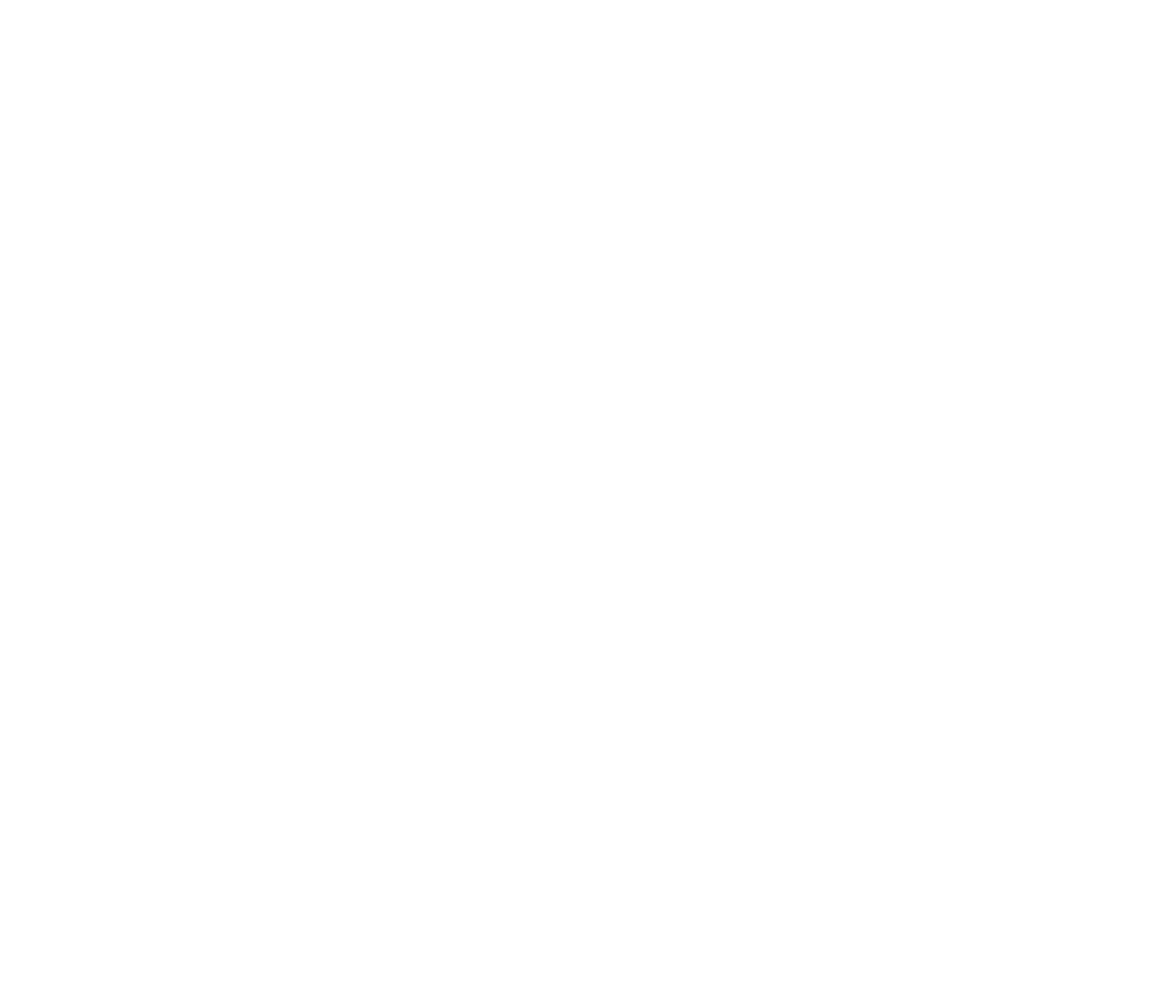
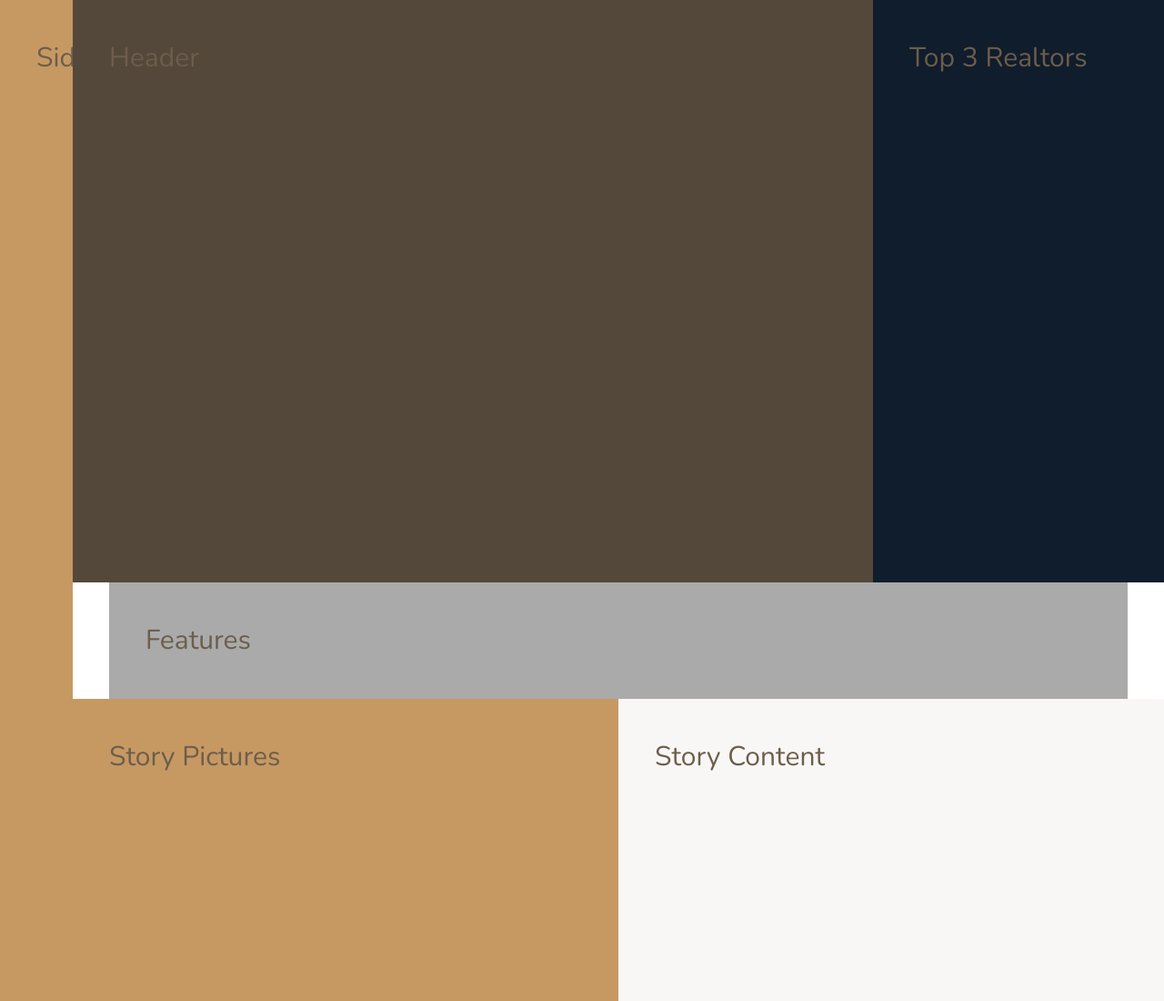
Before and after one commit to dsaseymour/css_practice, a website: page nexter_tutorial/index.html in a window 1280 px wide. Shown: the top 1100 px of the page at 91% size. Before the commit the page ends 800 px from the top, so only its background shows below. Drawn offline with nearby package versions, Linux system fonts and the light colour scheme; files that its build step writes are made by us from their sources.

Commit message:
overall layout grid columns and rows

```diff
--- a/nexter_tutorial/index.html
+++ b/nexter_tutorial/index.html
@@ -1,17 +1,46 @@
 <!DOCTYPE html>
 <html lang="en">
-    <head>
-        <meta charset="UTF-8">
-        <meta name="viewport" content="width=device-width, initial-scale=1.0">
-        <meta http-equiv="X-UA-Compatible" content="ie=edge">
 
-        <link href="https://fonts.googleapis.com/css?family=Josefin+Sans:300,400,400i|Nunito:300,300i" rel="stylesheet">
-        <link rel="stylesheet" href="css/style.css">
-        <link rel="shortcut icon" type="image/png" href="img/favicon.png">
+<head>
+  <meta charset="UTF-8" />
+  <meta name="viewport" content="width=device-width, initial-scale=1.0" />
+  <meta http-equiv="X-UA-Compatible" content="ie=edge" />
 
-        <title>nexter &mdash; your home, your freedom</title>
-    </head>
-    <body class="container">
+  <link href="https://fonts.googleapis.com/css?family=Josefin+Sans:300,400,400i|Nunito:300,300i" rel="stylesheet" />
+  <link rel="stylesheet" href="css/style.css" />
+  <link rel="shortcut icon" type="image/png" href="img/favicon.png" />
 
-    </body>
+  <title>nexter &mdash; your home, your freedom</title>
+</head>
+
+<body class="container">
+  <div class="sidebar">
+    Sidebar
+  </div>
+  <header class="header">
+    Header
+  </header>
+  <div class="realtors">
+    Top 3 Realtors
+  </div>
+  <section class="features">
+    Features
+  </section>
+  <div class="story__pictures">
+    Story Pictures
+  </div>
+  <div class="story__content">
+    Story Content
+  </div>
+  <section class="homes">
+    Homes
+  </section>
+  <section class="gallery">
+    Gallery
+  </section>
+  <footer class="footer">
+    Footer
+  </footer>
+</body>
+
 </html>
--- a/nexter_tutorial/package.json
+++ b/nexter_tutorial/package.json
@@ -5,9 +5,8 @@
   "main": "index.js",
   "scripts": {
     "watch:sass": "node-sass sass/main.scss css/style.css -w",
-    "devserver": "live-server",
+    "devserver": "live-server --browser=firefox",
     "start": "npm-run-all --parallel devserver watch:sass",
-
     "compile:sass": "node-sass sass/main.scss css/style.comp.css",
     "prefix:css": "postcss --use autoprefixer -b 'last 10 versions' css/style.comp.css -o css/style.prefix.css",
     "compress:css": "node-sass css/style.prefix.css css/style.css --output-style compressed",
@@ -18,6 +17,7 @@
   "devDependencies": {
     "autoprefixer": "^7.1.4",
     "concat": "^1.0.3",
+    "live-server": "^1.2.0",
     "node-sass": "^4.5.3",
     "npm-run-all": "^4.1.1",
     "postcss-cli": "^4.1.1"
--- a/nexter_tutorial/sass/_base.scss
+++ b/nexter_tutorial/sass/_base.scss
@@ -1,15 +1,55 @@
 // COLOR VARIABLES
 $color-primary: #c69963;
-$color-primary-dark: #B28451;
+$color-primary-dark: #b28451;
 
 $color-secondary: #101d2c;
 
 $color-grey-light-1: #f9f7f6;
 $color-grey-light-2: #aaa;
 
-$color-grey-dark-1: #54483A;
-$color-grey-dark-2: #6D5D4B;
+$color-grey-dark-1: #54483a;
+$color-grey-dark-2: #6d5d4b;
 
 // FONT VARIABLES
-$font-primary: 'Nunito', sans-serif;
-$font-display: 'Josefin Sans', sans-serif;
+$font-primary: "Nunito", sans-serif;
+$font-display: "Josefin Sans", sans-serif;
+
+*,
+*::before,
+*::after {
+  margin: 0;
+  padding: 0;
+  box-sizing: inherit;
+}
+
+html {
+  box-sizing: inherit;
+  font-size: 62.5%; // 10px/16px = 16px = 62.5% --> 1rem =10px
+}
+
+body {
+  font-family: $font-primary;
+  color: $color-grey-dark-2;
+  font-weight: 300;
+  line-height: 1.6;
+}
+
+.container{
+  display:grid;
+  grid-template-rows: 80vh min-content 40vw repeat(3,min-content);
+  grid-template-columns: [sidebar-start] 8rem [sidebar-end full-start] 1fr [center-start] repeat(8,[col-start] minmax(min-content, 14rem) [col-end]) [center-end] 1fr [full-end];
+  //we start with an 8 column layout
+  //we add a side bar
+  // add two columns that take up the fractional space/ leftover space to the left and right side so that we can center our 8 column layout
+  // when we want a layout that takes up all the columns we can still use our 1fr columns
+  //we also have line names
+
+
+  & > *{
+    padding: 40px;
+    font-size:3rem;
+  }
+
+
+
+}
--- a/nexter_tutorial/sass/_features.scss
+++ b/nexter_tutorial/sass/_features.scss
@@ -0,0 +1,5 @@
+.features{
+  background-color: $color-grey-light-2;
+  grid-column: center-start/ center-end;
+
+}
--- a/nexter_tutorial/sass/_footer.scss
+++ b/nexter_tutorial/sass/_footer.scss
@@ -0,0 +1,5 @@
+.footer{
+  background-color:$color-secondary;
+  grid-column: full-start/ full-end;
+
+}
--- a/nexter_tutorial/sass/_gallery.scss
+++ b/nexter_tutorial/sass/_gallery.scss
@@ -0,0 +1,4 @@
+.gallery{
+  background-color:$color-grey-dark-1;
+  grid-column: full-start/ full-end;
+}
--- a/nexter_tutorial/sass/_header.scss
+++ b/nexter_tutorial/sass/_header.scss
@@ -0,0 +1,5 @@
+.header{
+  background-color: $color-grey-dark-1;
+  grid-column: full-start/ col-end 6;
+
+}
--- a/nexter_tutorial/sass/_homes.scss
+++ b/nexter_tutorial/sass/_homes.scss
@@ -0,0 +1,4 @@
+.homes{
+  background-color:$color-secondary;
+  grid-column: center-start/ center-end;
+}
--- a/nexter_tutorial/sass/_realtors.scss
+++ b/nexter_tutorial/sass/_realtors.scss
@@ -0,0 +1,5 @@
+.realtors{
+  background-color: $color-secondary;
+  grid-column: col-start 7/ full-end;
+
+}
--- a/nexter_tutorial/sass/_sidebar.scss
+++ b/nexter_tutorial/sass/_sidebar.scss
@@ -0,0 +1,6 @@
+.sidebar{
+  background-color: $color-primary;
+  grid-column: sidebar-start / sidebar-end;
+  grid-row: 1 / -1;
+
+}
--- a/nexter_tutorial/sass/_story.scss
+++ b/nexter_tutorial/sass/_story.scss
@@ -0,0 +1,16 @@
+.story{
+
+
+
+  &__pictures{
+    background-color:$color-primary;
+    grid-column: full-start/ col-end 4;
+  }
+
+  &__content{
+    background-color: $color-grey-light-1;
+    grid-column: col-start 5/ full-end;
+
+  }
+
+}
```
Also changed, not shown: nexter_tutorial/css/style.css (added), 1 other file.
